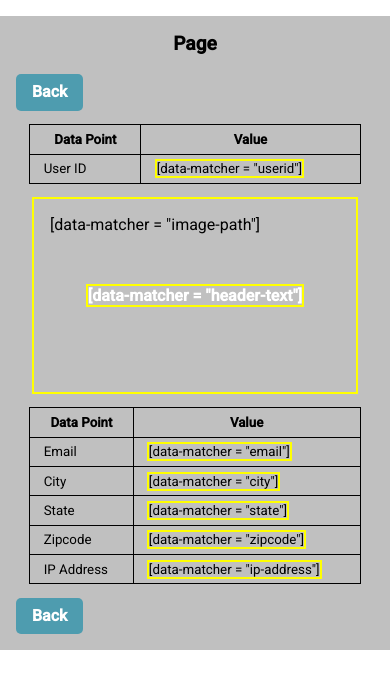
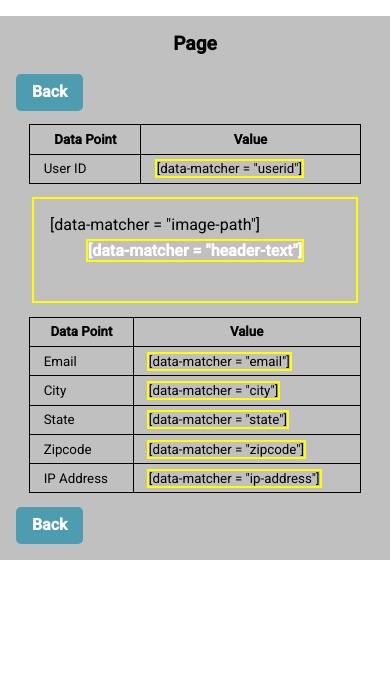
Before and after one commit to bob-fornal/talk--cloudflare-core, a website: page pages/page/index.html in a window 390 px wide. Drawn offline with Linux system fonts and the light colour scheme.

Commit message:
Minor Image Issue with Phone

```diff
--- a/pages/page/page.css
+++ b/pages/page/page.css
@@ -13,7 +13,7 @@
     margin: 0 1em;
 
     .header-image {
-      height: 196.8px;
+      height: 106px;
 
       .image-placeholder {
         height: 100%;
```
